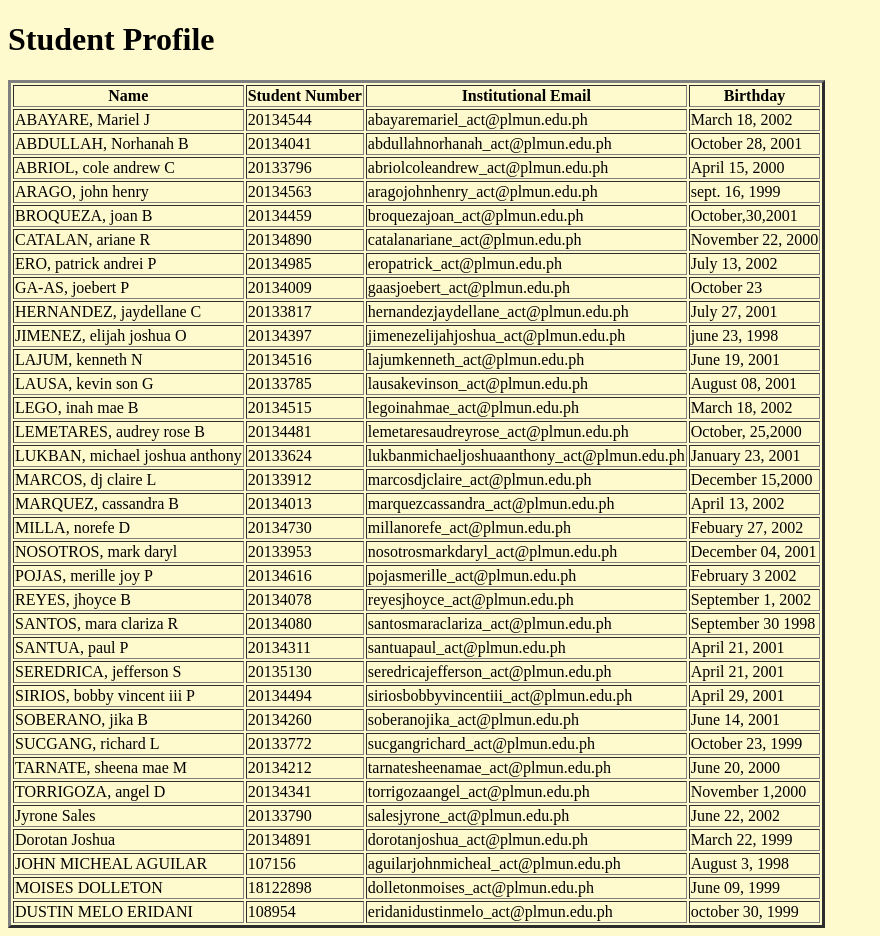
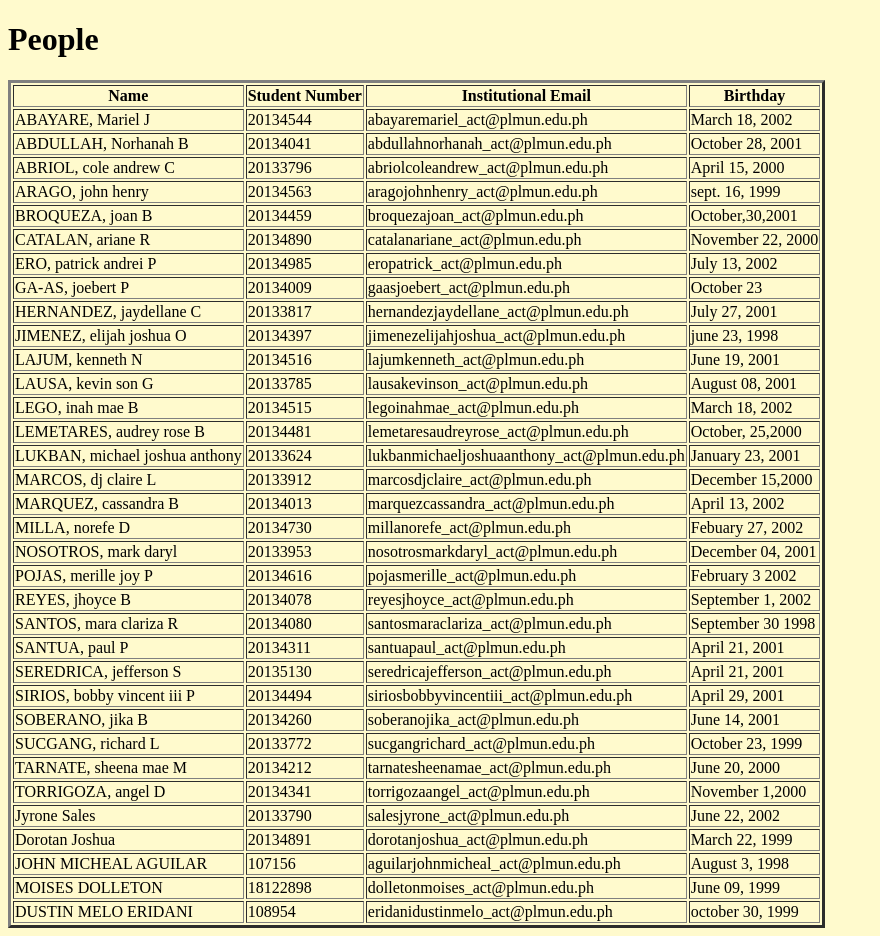
Before and after one commit to Broqueza/WT2-GROUP-5, a plain HTML site: page Index.html in a window 1280 px wide. Shown: the whole page, without its empty margins (0-880 px from the left). Drawn offline with Linux system fonts and the light colour scheme.

Commit message:
Update Index.html

```diff
--- a/Index.html
+++ b/Index.html
@@ -11,12 +11,12 @@
 
 <head>
 
-  <title> Student Profile </title>
+  <title>People</title>
 </head>
 
 <body>
 
- <h1> Student Profile </h1>
+ <h1>People</h1>
 
   <table border="3">
 
```
